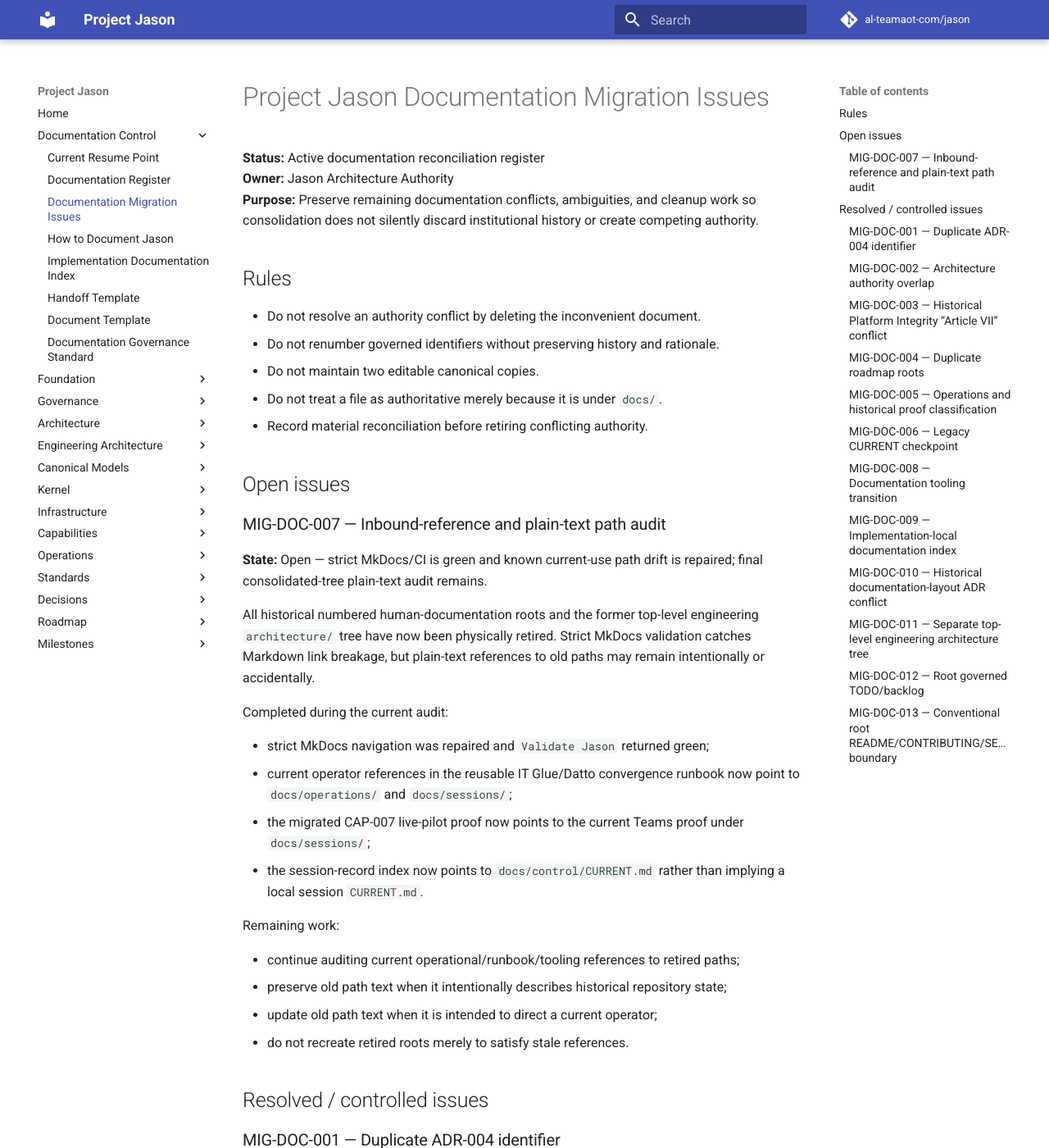
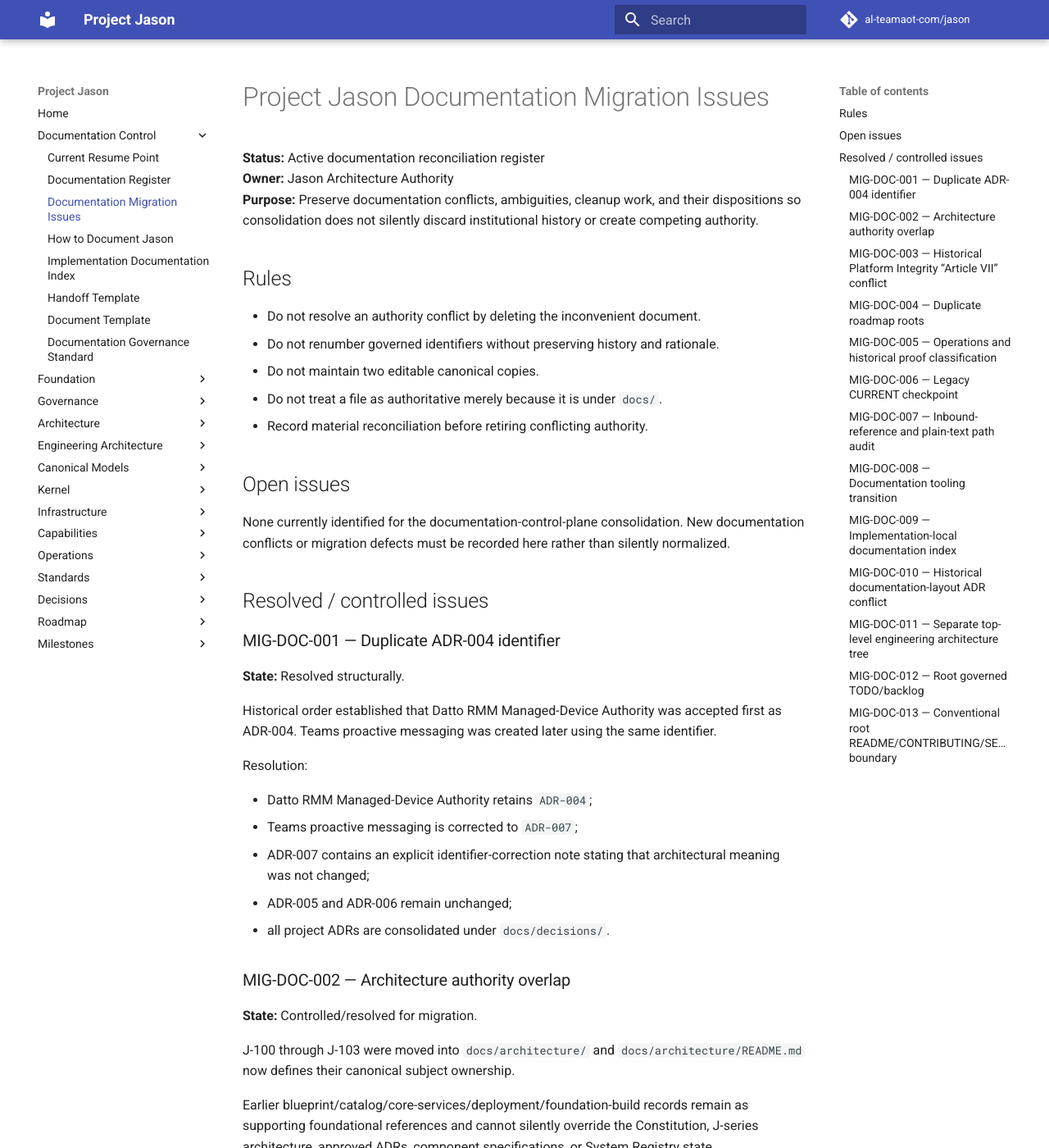
Before and after one commit to al-teamaot-com/jason, an MkDocs documentation site: the page built from docs/control/DOCUMENTATION-MIGRATION-ISSUES.md, in a window 1280 px wide and 1400 px high. Shown: the whole window at 82% size. Built offline with MkDocs 1.6.1 and Material for MkDocs 9.7.7, drawn with Linux system fonts in a browser that asks for light colours; comment, search, counter and statistics services are not loaded; some of the changed text lies outside the part shown.

Commit message:
Close final documentation path audit issue

```diff
--- a/docs/control/DOCUMENTATION-MIGRATION-ISSUES.md
+++ b/docs/control/DOCUMENTATION-MIGRATION-ISSUES.md
@@ -2,7 +2,7 @@
 
 **Status:** Active documentation reconciliation register
 **Owner:** Jason Architecture Authority
-**Purpose:** Preserve remaining documentation conflicts, ambiguities, and cleanup work so consolidation does not silently discard institutional history or create competing authority.
+**Purpose:** Preserve documentation conflicts, ambiguities, cleanup work, and their dispositions so consolidation does not silently discard institutional history or create competing authority.
 
 ## Rules
 
@@ -14,25 +14,7 @@
 
 ## Open issues
 
-### MIG-DOC-007 — Inbound-reference and plain-text path audit
-
-**State:** Open — strict MkDocs/CI is green and known current-use path drift is repaired; final consolidated-tree plain-text audit remains.
-
-All historical numbered human-documentation roots and the former top-level engineering `architecture/` tree have now been physically retired. Strict MkDocs validation catches Markdown link breakage, but plain-text references to old paths may remain intentionally or accidentally.
-
-Completed during the current audit:
-
-- strict MkDocs navigation was repaired and `Validate Jason` returned green;
-- current operator references in the reusable IT Glue/Datto convergence runbook now point to `docs/operations/` and `docs/sessions/`;
-- the migrated CAP-007 live-pilot proof now points to the current Teams proof under `docs/sessions/`;
-- the session-record index now points to `docs/control/CURRENT.md` rather than implying a local session `CURRENT.md`.
-
-Remaining work:
-
-- continue auditing current operational/runbook/tooling references to retired paths;
-- preserve old path text when it intentionally describes historical repository state;
-- update old path text when it is intended to direct a current operator;
-- do not recreate retired roots merely to satisfy stale references.
+None currently identified for the documentation-control-plane consolidation. New documentation conflicts or migration defects must be recorded here rather than silently normalized.
 
 ## Resolved / controlled issues
 
@@ -108,6 +90,23 @@
 `docs/sessions/Legacy-CURRENT-2026-08-11.md`
 
 It is historical context, not current runtime authority.
+
+### MIG-DOC-007 — Inbound-reference and plain-text path audit
+
+**State:** Resolved — current-use path audit is enforced and green.
+
+All historical numbered human-documentation roots and the former top-level engineering `architecture/` tree are physically retired. The documentation validator now audits current-use text under `tools/`, `.github/workflows/`, and `docs/operations/` for retired path roots in addition to strict MkDocs link/navigation validation.
+
+Resolution:
+
+- stale operator/tool defaults were moved to the current `docs/operations/` and `docs/control/` paths;
+- operational evidence references were moved to current `docs/sessions/` paths;
+- CAP-007, Microsoft, OpenBao, Autotask, readiness, CatchMeUp, and System Registry runbook references were corrected;
+- obsolete documentation-assembly instruction in the INF-001 checklist was replaced by direct documentation-control validation and strict build from `docs/`;
+- strict MkDocs and the strengthened documentation-control validator passed after the cleanup;
+- the one intentional legacy-path translation in `tools/system_registry_docs.py` remains narrowly allowed because append-only lifecycle events preserve immutable historical `08-Session-Records/...` evidence references and the generator maps those references to current `docs/sessions/...` locations without rewriting event history;
+- the validator allows only that exact file/prefix compatibility case rather than excluding the file from current-use auditing;
+- historical path text outside current-use operational/tooling scope may remain where it accurately documents former repository state.
 
 ### MIG-DOC-008 — Documentation tooling transition
 
```
